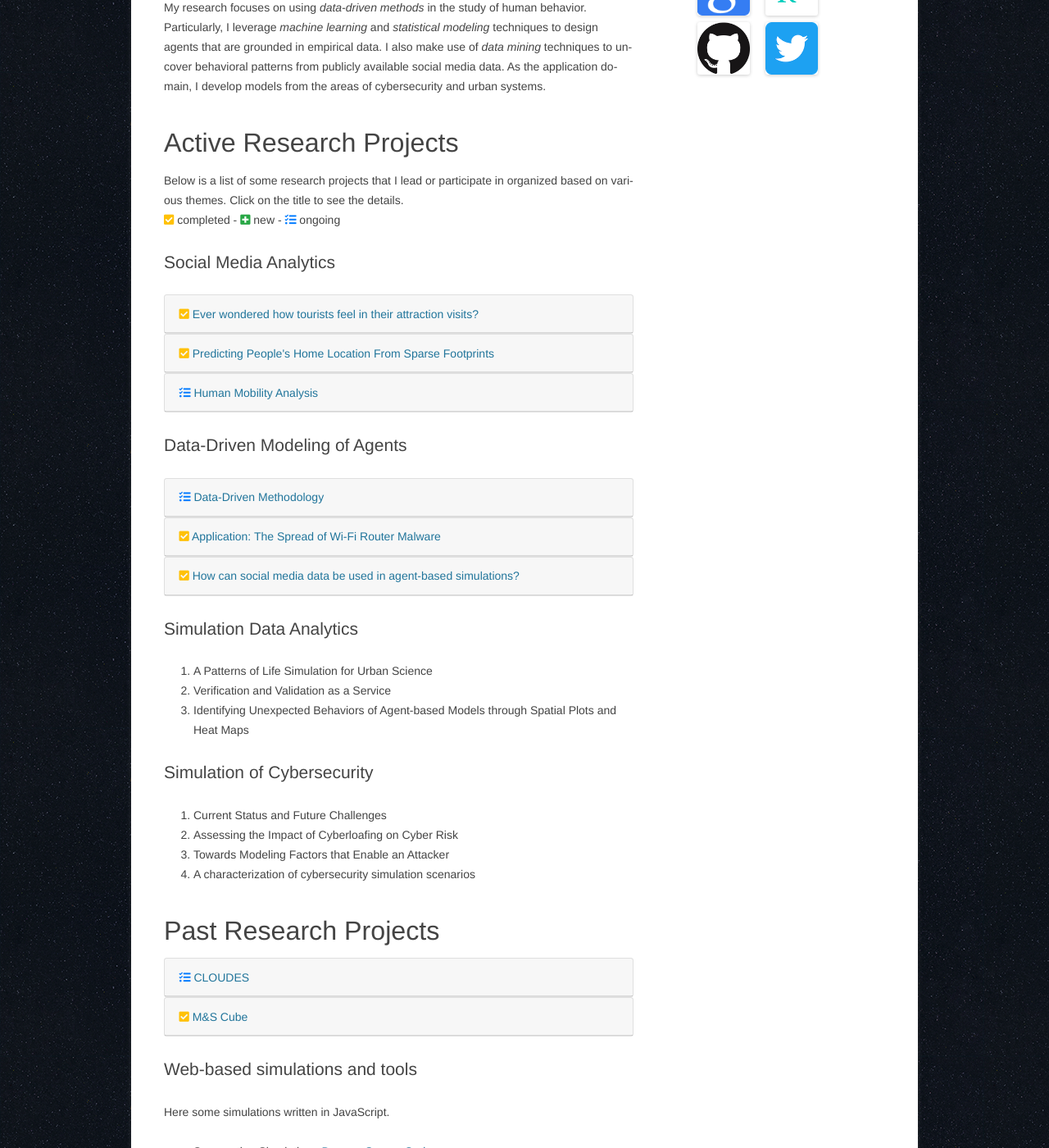
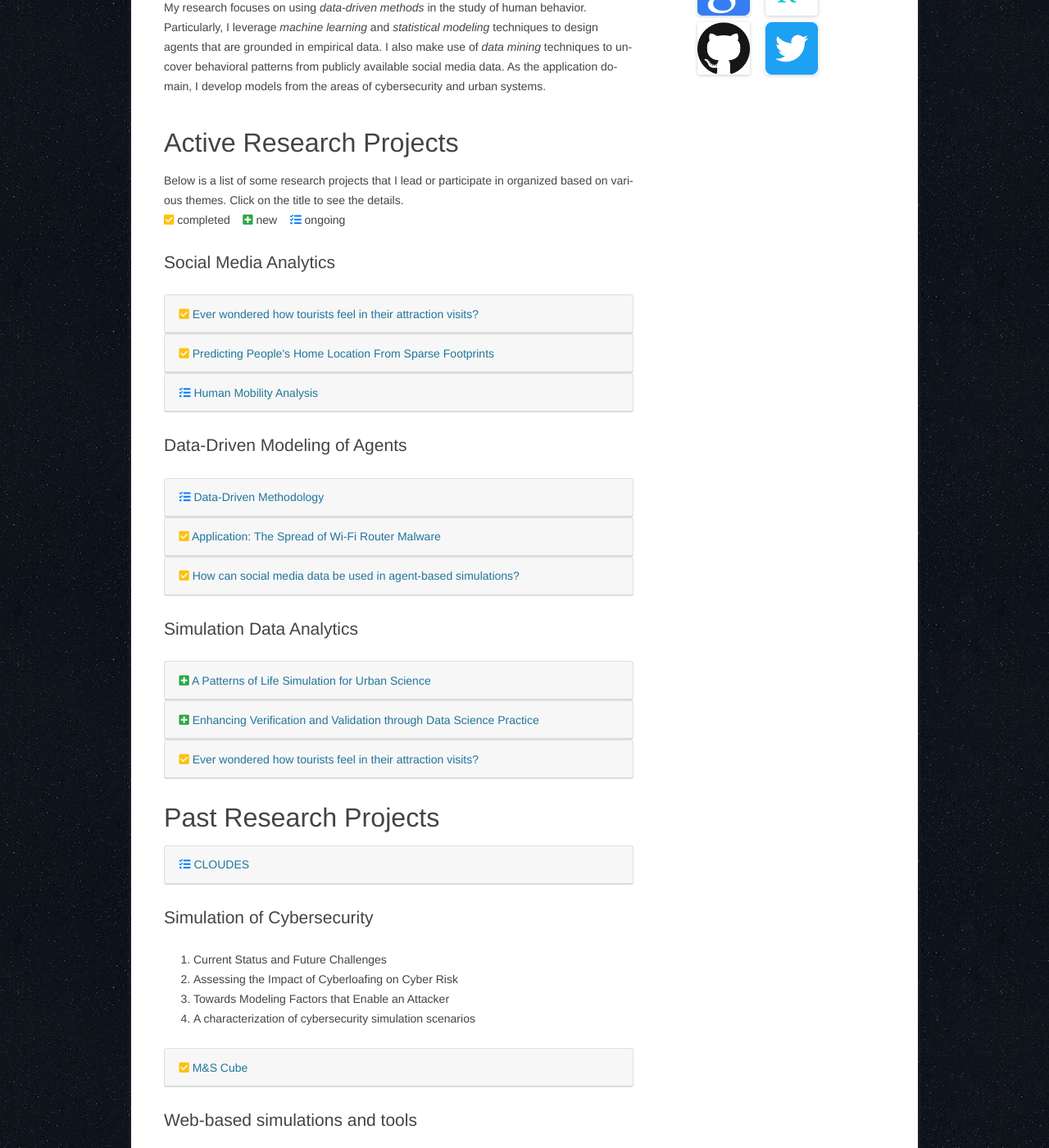
Before and after one commit to hamdikavak/hamdikavak.github.io, a Jekyll site: the page built from research-and-projects/index.html, in a window 1280 px wide and 1400 px high, scrolled down 312 px. Shown: the whole window at 82% size. Built offline with Jekyll 4.4.1, drawn with Linux system fonts in a browser that asks for light colours; nearby versions of some CDN libraries; library files that are not in the unit come from our copies; comment, search, counter and statistics services are not loaded.

Commit message:
simulation analytics list added

```diff
--- a/research-and-projects/index.html
+++ b/research-and-projects/index.html
@@ -21,7 +21,7 @@ As the application domain, I develop models from the areas of cybersecurity and
    <h1>Active Research Projects</h1>
 </div>
  Below is a list of some research projects that I lead or participate in organized based on various themes. Click on the title to see the details.<br/>
- <i class="fas fa-check-square text-warning"></i> completed - <i class="fas fa-plus-square text-success"></i> new - <i class="fas fa-tasks text-primary"></i> ongoing
+ <i class="fas fa-check-square text-warning"></i> completed &nbsp;&nbsp; <i class="fas fa-plus-square text-success"></i> new &nbsp;&nbsp; <i class="fas fa-tasks text-primary"></i> ongoing
 
 <h1>Social Media Analytics</h1>
 {% include_relative summary/sm/attraction.html %}
@@ -35,20 +35,9 @@ As the application domain, I develop models from the areas of cybersecurity and
 {% include_relative summary/dd/sm.html %}
 
 <h1>Simulation Data Analytics</h1>
-<ol>
-	<li>A Patterns of Life Simulation for Urban Science</li>
-	<li>Verification and Validation as a Service</li>
-	<li>Identifying Unexpected Behaviors of Agent-based Models through Spatial Plots and Heat Maps</li>
-</ol>
-
-<h1>Simulation of Cybersecurity</h1>
-
-<ol>
-	<li>Current Status and Future Challenges</li>
-	<li>Assessing the Impact of Cyberloafing on Cyber Risk</li>
-	<li>Towards Modeling Factors that Enable an Attacker</li>
-	<li>A characterization of cybersecurity simulation scenarios</li>
-</ol>
+{% include_relative summary/simda/pol.html %}
+{% include_relative summary/simda/vv.html %}
+{% include_relative summary/simda/heatmap.html %}
 
 
 <div class="bigtitle">
@@ -85,6 +74,17 @@ Later, Anthony M. Barraco took the lead on development and made significant impr
     <a class="text-secondary" href="https://www.researchgate.net/publication/269411595_Cloud-based_simulators_Making_simulations_accessible_to_non-experts_and_experts_alike" target="_blank"> <i class="far fa-file text-danger"></i> CLOUDES' first Wintersim paper</a>
   </div>
 </div>
+
+
+<h1>Simulation of Cybersecurity</h1>
+
+<ol>
+	<li>Current Status and Future Challenges</li>
+	<li>Assessing the Impact of Cyberloafing on Cyber Risk</li>
+	<li>Towards Modeling Factors that Enable an Attacker</li>
+	<li>A characterization of cybersecurity simulation scenarios</li>
+</ol>
+
 
 <!-- M&S Cube -->
 <div class="card">
--- /dev/null
+++ b/research-and-projects/summary/simda/heatmap.html
@@ -0,0 +1,30 @@
+{% include functions/research_summary_header.html
+summary_status="complete"
+summary_title="Ever wondered how tourists feel in their attraction visits?"
+summary_target="heatmap" %}
+
+<div class="collapse mb-2" id="heatmap">
+	<div class="card card-body">
+    <p class="card-text">
+    	Verification and validation (V&amp;V) techniques commonly require modelers to collect and statistically analyze large amounts of data which require specific methods for ordering, filtering, or converting data points. Modelers need simple, intuitive, and efficient techniques for gaining insight into unexpected behaviors to help in determining if these behaviors are errors or if they are artifacts resulting from the model's specifications. We present an approach to begin addressing this need by applying heat maps and spatial plots to visually observe unexpected behaviors within agent-based models. Our approach requires the modeler to specify hypotheses about expected model behavior. Agent level outputs of interest are then used to create graphical displays to visually test the hypotheses. Visual identification of unexpected behaviors can direct focus for additional V&amp;V efforts and inform the selection process of follow-on V&amp;V techniques. We apply our approach to a model of obesity.
+    </p>
+    <div class="row justify-content-center">
+		    <div class="col-md-8">
+		        <div class="row">
+		            <a href="images/simulation_data_analytics/heatmap/hm_methodology.jpg" data-toggle="lightbox" data-gallery="attraction-gallery" class="col-sm-4" data-title="Methodology" data-footer="Methodology for visually identifying unexpected behaviors of ABMs to gather insight">
+					    <img src="images/simulation_data_analytics/heatmap/hm_methodology.jpg" class="img-fluid">
+					</a>
+					<a href="images/simulation_data_analytics/heatmap/hm_population_density.jpg" data-toggle="lightbox" data-gallery="attraction-gallery" class="col-sm-4" data-title="Heatmap 1" data-footer="Density of people classified as obese.">
+					    <img src="images/simulation_data_analytics/heatmap/hm_population_density.jpg" class="img-fluid">
+					</a>
+					<a href="images/simulation_data_analytics/heatmap/hm_high_calory_meals.jpg" data-toggle="lightbox" data-gallery="attraction-gallery" class="col-sm-4" data-title="Heatmap 2" data-footer="Density of high calorie meals sold.">
+					    <img src="images/simulation_data_analytics/heatmap/hm_high_calory_meals.jpg" class="img-fluid">
+					</a>
+		        </div>
+		    </div>
+		</div>
+  </div>
+  {% include functions/research_summary_footer.html
+	footer_link="https://www.researchgate.net/profile/Hamdi_Kavak/publication/320357182_Identifying_Unexpected_Behaviors_of_Agent-based_Models_through_Spatial_Plots_and_Heat_Maps/links/59dfd0660f7e9bc51256c55b/Identifying-Unexpected-Behaviors-of-Agent-based-Models-through-Spatial-Plots-and-Heat-Maps.pdf"
+	footer_link_text="Swarmfest 2017 Paper"%}
+</div>
--- /dev/null
+++ b/research-and-projects/summary/simda/pol.html
@@ -0,0 +1,12 @@
+{% include functions/research_summary_header.html
+summary_status="new"
+summary_title="A Patterns of Life Simulation for Urban Science"
+summary_target="pol" %}
+
+<div class="collapse mb-2" id="pol">
+	<div class="card card-body">
+		<p class="card-text">
+    	Urban life is a complex phenomenon affected by human preferences, human behavior, and urban geography, among other factors. Agent-based models allow us to study urban life from a bottom-up perspective by capturing individuals, their actions, and interactions. In this study, we report our development of an agent-based model that simulates the patterns of urban life including daily commutes and recreational activities. We base our model on well-known theories of human behavior. We show that our model re-creates stylized facts about movement patterns and social network degree distributions. Such a model opens the door to study urban phenomena such as housing market fluctuations.
+    	</p>
+  	</div>
+</div>
--- /dev/null
+++ b/research-and-projects/summary/simda/vv.html
@@ -0,0 +1,17 @@
+{% include functions/research_summary_header.html
+summary_status="new"
+summary_title="Enhancing Verification and Validation through Data Science Practice"
+summary_target="vv" %}
+
+<div class="collapse mb-2" id="vv">
+	<div class="card card-body">
+		<p class="card-text">
+    	Verification and Validation (V&amp;V) is one of the main processes in simulation development and is essential for increasing the credibility of simulations.
+    	Due to the extensive time requirement and the lack of common V&amp;V practices, simulation projects often conduct ad-hoc V&amp;V checks using informal methods.
+    	In this study, we propose a novel Verification and Validation platform that can handle large scale simulation output data and allows conducting tests on such data.
+    	The platform relies on a seamless integration of web technologies, data management, discovery &amp; analysis techniques pertaining to V&amp;V, and cloud computing.
+    	A proof-of-concept implementation that automatically makes simulation results available for V&amp;V tests is being implemented.
+    	We believe that this data platform will be an indispensable tool for novice to expert modelers in evaluating and conveying the credibility of their simulations.
+    	</p>
+  </div>
+</div>
```
Also changed, not shown: research-and-projects/images/simulation_data_analytics/heatmap/hm_high_calory_meals.jpg (added), research-and-projects/images/simulation_data_analytics/heatmap/hm_methodology.jpg (added), research-and-projects/images/simulation_data_analytics/heatmap/hm_population_density.jpg (added).
